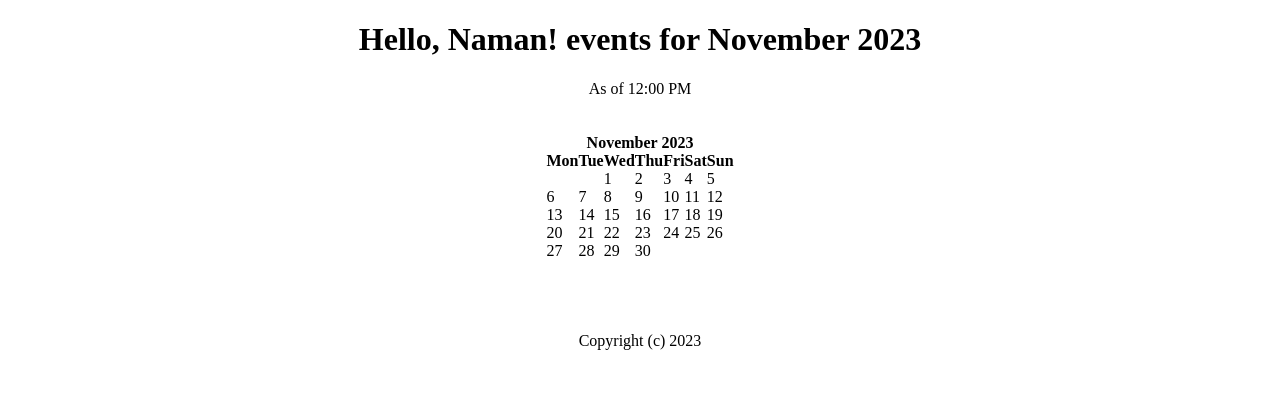
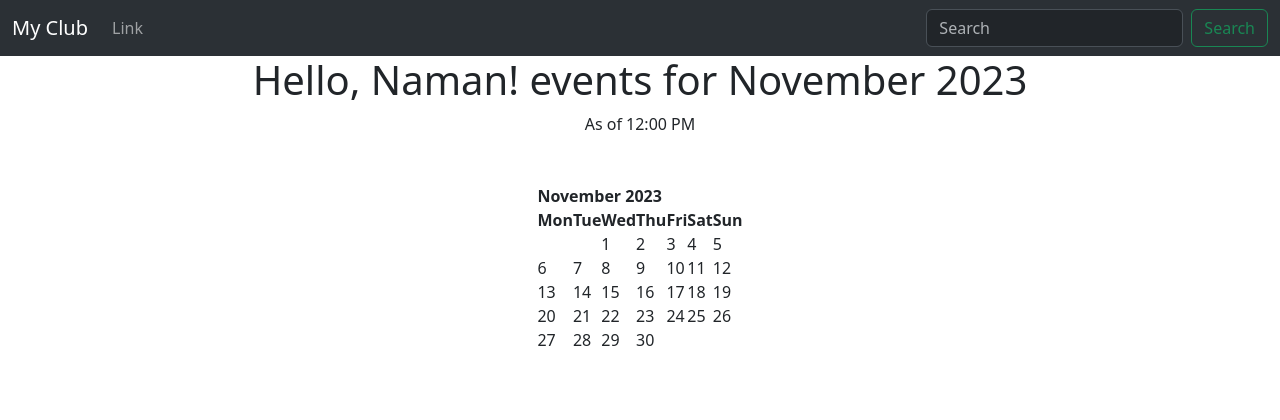
Before and after one commit to Naman-Agarwal1608/EventManagement, a Django app: page / in a window 1280 px wide. Shown: the top 420 px of the page. Run offline with Django 4.2, Linux system fonts and the light colour scheme.

Commit message:
Added Bootstrap and some links

```diff
--- /dev/null
+++ b/club/events/templates/events/base.html
@@ -0,0 +1,27 @@
+<!doctype html>
+<html lang="en">
+
+    <head>
+        <meta charset="utf-8">
+        <meta name="viewport" content="width=device-width, initial-scale=1">
+        <title>Bootstrap demo</title>
+        <link href="https://cdn.jsdelivr.net/npm/bootstrap@5.3.2/dist/css/bootstrap.min.css" rel="stylesheet"
+            integrity="sha384-T3c6CoIi6uLrA9TneNEoa7RxnatzjcDSCmG1MXxSR1GAsXEV/Dwwykc2MPK8M2HN" crossorigin="anonymous">
+        <script src="https://cdn.jsdelivr.net/npm/@popperjs/core@2.11.8/dist/umd/popper.min.js"
+            integrity="sha384-I7E8VVD/ismYTF4hNIPjVp/Zjvgyol6VFvRkX/vR+Vc4jQkC+hVqc2pM8ODewa9r"
+            crossorigin="anonymous"></script>
+        <script src="https://cdn.jsdelivr.net/npm/bootstrap@5.3.2/dist/js/bootstrap.min.js"
+            integrity="sha384-BBtl+eGJRgqQAUMxJ7pMwbEyER4l1g+O15P+16Ep7Q9Q+zqX6gSbd85u4mG4QzX+"
+            crossorigin="anonymous"></script>
+    </head>
+
+    <body>
+        {% include "events/navbar.html" %}
+        {% block content %}
+        {% endblock content %}
+        <script src="https://cdn.jsdelivr.net/npm/bootstrap@5.3.2/dist/js/bootstrap.bundle.min.js"
+            integrity="sha384-C6RzsynM9kWDrMNeT87bh95OGNyZPhcTNXj1NW7RuBCsyN/o0jlpcV8Qyq46cDfL"
+            crossorigin="anonymous"></script>
+    </body>
+
+</html>
--- a/club/events/templates/home.html
+++ b/club/events/templates/events/home.html
@@ -1,3 +1,6 @@
+{% extends "events/base.html" %}
+
+{% block content %}
 <!DOCTYPE html>
 <html>
 <head>
@@ -14,3 +17,4 @@
     </center>
 </body>
 </html>
+{% endblock content %}
--- /dev/null
+++ b/club/events/templates/events/navbar.html
@@ -0,0 +1,20 @@
+<nav class="navbar navbar-expand-lg bg-body-tertiary" data-bs-theme="dark">
+    <div class="container-fluid">
+        <a class="navbar-brand" href="{% url 'home' %}">My Club</a>
+        <button class="navbar-toggler" type="button" data-bs-toggle="collapse" data-bs-target="#navbarSupportedContent"
+            aria-controls="navbarSupportedContent" aria-expanded="false" aria-label="Toggle navigation">
+            <span class="navbar-toggler-icon"></span>
+        </button>
+        <div class="collapse navbar-collapse" id="navbarSupportedContent">
+            <ul class="navbar-nav me-auto mb-2 mb-lg-0">
+                <li class="nav-item">
+                    <a class="nav-link" href="{% url 'home' '2025' 'March' %}">Link</a>
+                </li>
+            </ul>
+            <form class="d-flex" role="search">
+                <input class="form-control me-2" type="search" placeholder="Search" aria-label="Search">
+                <button class="btn btn-outline-success" type="submit">Search</button>
+            </form>
+        </div>
+    </div>
+</nav>
--- a/club/events/urls.py
+++ b/club/events/urls.py
@@ -4,5 +4,4 @@ from . import views
 urlpatterns = [
     path('', views.home, name='home'),
     path('<int:year>/<str:month>/', views.home, name='home'),
-
 ]
--- a/club/events/views.py
+++ b/club/events/views.py
@@ -4,8 +4,8 @@ from calendar import HTMLCalendar
 from datetime import datetime
 
 
-def home(request, year=datetime.now().year, month=datetime.now().strftime('%B')):
-    name = 'Naman'
+def home(request, year=datetime.now().year, month=datetime.now().strftime("%B")):
+    name = "Naman"
     month = month.title()
     # Convert month to month number
     month_number = int(list(calendar.month_name).index(month))
@@ -15,12 +15,17 @@ def home(request, year=datetime.now().year, month=datetime.now().strftime('%B'))
     # Get current year
     now = datetime.now()
     current_year = now.year
-    time = now.strftime('%I:%M %p')
-    return render(request, 'home.html',
-                  {'name': name,
-                   'year': year,
-                   'month': month,
-                   'month_number': month_number,
-                   'cal': cal,
-                   'current_year': current_year,
-                   'time': time})
+    time = now.strftime("%I:%M %p")
+    return render(
+        request,
+        "events/home.html",
+        {
+            "name": name,
+            "year": year,
+            "month": month,
+            "month_number": month_number,
+            "cal": cal,
+            "current_year": current_year,
+            "time": time,
+        },
+    )
```
Also changed, not shown: club/tests/test_server_start.py (+1 -3 lines).
